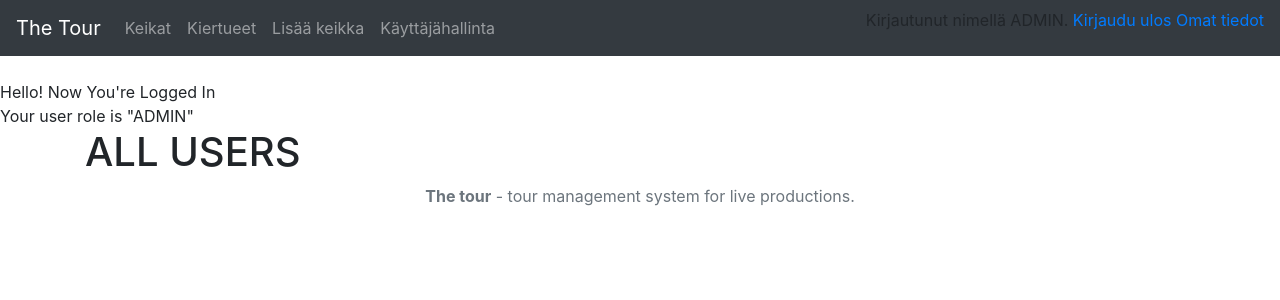
After one commit to jokineno/Tour, a Flask app: page /auth/allusers/ in a window 1280 px wide. The commit adds this page. Shown: the top 300 px of the page. Run offline with Flask 2, Linux system fonts and the light colour scheme; a user stored in the database is signed in; data comes from the database, SQL or seed files in the repository; some libraries are stand-ins or nearby versions.

Commit message:
role muutos

```diff
--- a/application/__init__.py
+++ b/application/__init__.py
@@ -49,10 +49,9 @@
             if role != "ANY":
                 unauthorized = True
 
-                for user_role in current_user.roles():
-                    if user_role == role:
-                        unauthorized = False
-                        break
+                user_role = current_user.role.name
+                if user_role == role:
+                    unauthorized = False
 
             if unauthorized:
                 return login_manager.unauthorized()
--- a/application/auth/views.py
+++ b/application/auth/views.py
@@ -1,9 +1,10 @@
 from flask import render_template, request, redirect, url_for
 from flask_login import login_user, logout_user, current_user
 
-from application import app, db, login_required
-from application.auth.models import User
+from application import app, db, login_required, login_manager
+from application.auth.models import User, Role
 from application.gigs.models import Gig
+
 from application.auth.forms import LoginForm, RegistrationForm, ProfileForm
 
 @app.route("/auth/login", methods = ["GET", "POST"])
@@ -79,3 +80,9 @@
     db.session().commit()
 
     return redirect(url_for("auth_profile_view"))
+
+
+@app.route("/auth/allusers/", methods=["GET"])
+@login_required(role="ADMIN")
+def user_list():
+    return render_template("auth/userlist.html")
--- /dev/null
+++ b/application/templates/auth/userlist.html
@@ -0,0 +1,5 @@
+{% extends "layout.html" %}
+
+{% block body %}
+  <h1>ALL USERS</h1>
+{% endblock %}
--- a/application/templates/layout.html
+++ b/application/templates/layout.html
@@ -24,11 +24,19 @@
           <a class="nav-link" href="{{ url_for('tour_index') }}">Kiertueet</a></li>
         <li class="nav-item">
           <a class="nav-link" href="{{ url_for('gigs_form') }}">Lisää keikka</a></li>
+      {% if current_user.is_authenticated %}
+        {% if current_user.role.name == "ADMIN" %}
+          <li class="nav-item">
+            <a class="nav-link" href="{{ url_for('user_list') }}">Käyttäjähallinta</a>
+          </li>
+        {% endif %}
+        {% endif %}
       </ul>
 
 
       <div class="form-inline mt-2 mt-md-0">
         {% if current_user.is_authenticated %}
+
         <p>
           Kirjautunut nimellä {{ current_user.name }}. <a href="{{ url_for('auth_logout') }}">Kirjaudu ulos</a>
           <a href="{{ url_for('auth_profile_view') }}">Omat tiedot</a>
```
Also changed, not shown: README.md.
